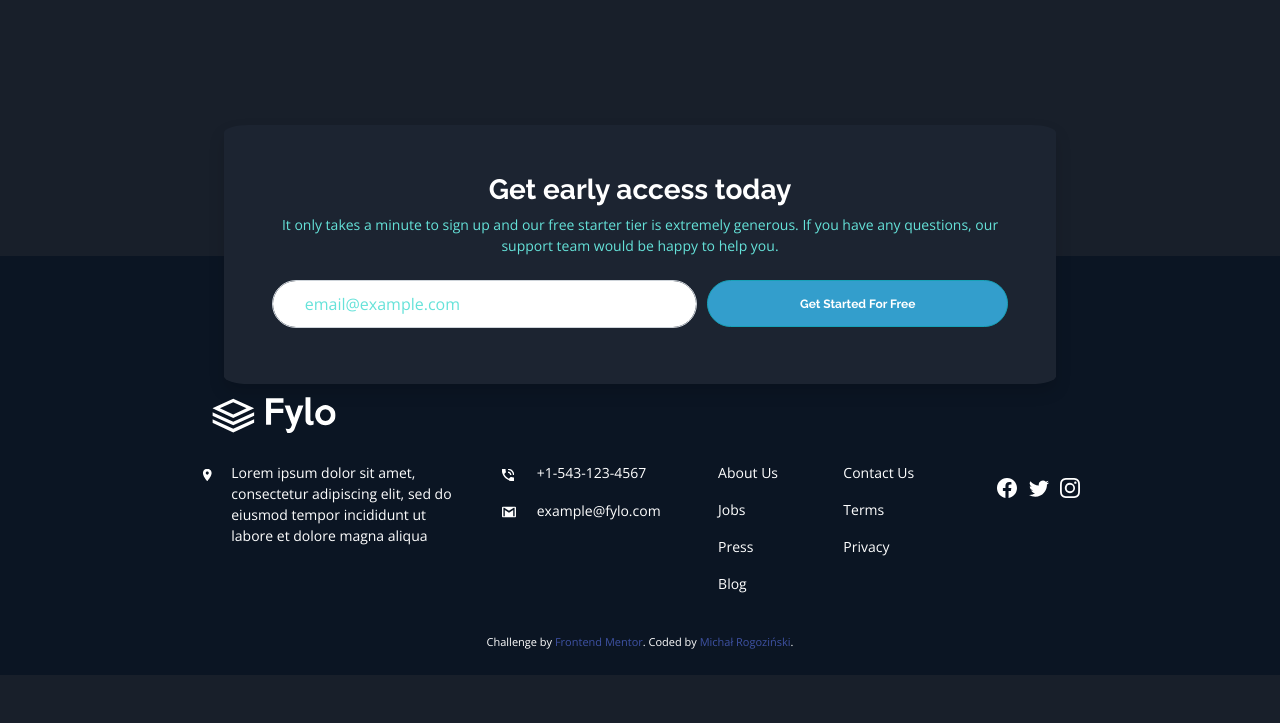
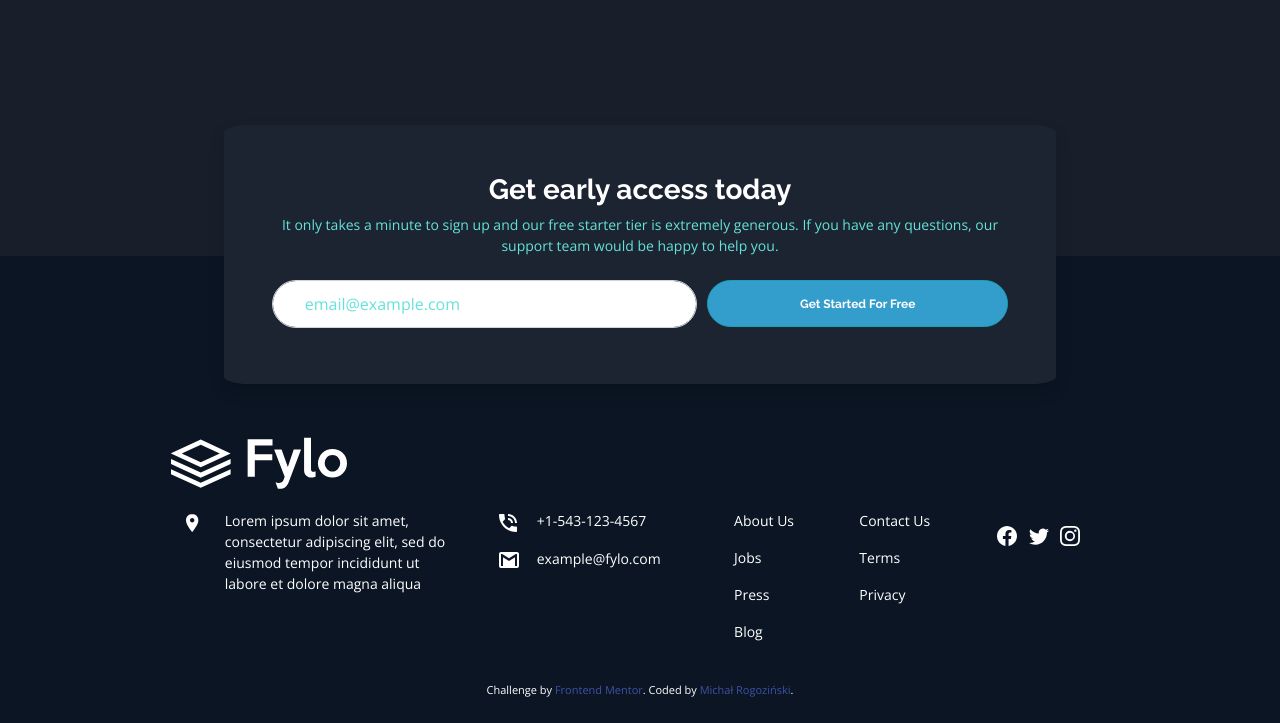
Before and after one commit to rogozinski/FrontEndMentor-FyloLandingPage-DarkTheme, a plain HTML site: page index.html in a window 1280 px wide. Shown: the part 2519-3242 px from the top of the page. Before the commit the page ends 3194 px from the top, so only its background shows below. Drawn offline with nearby package versions, Linux system fonts and the light colour scheme.

Commit message:
Project Update

```diff
--- a/index.html
+++ b/index.html
@@ -200,15 +200,15 @@
 
   <!--FOOTER-->
   <footer class="container-fluid">
-    <div class="row w-75 mx-auto">
-      <div class="col">
+    <div class="row w-75 mx-auto mt-5">
+      <div class="col  px-0">
         <a class="navbar-brand" href="#"><img class="img-fluid" src="images/logo.svg" alt="Fylo Logo"></a>
       </div>
     </div>
     <div class="row w-75 mx-auto">
       <div class="col-12 col-md-6 col-lg-4">
         <div class="row " id="footer_location">
-          <div class="col-1">
+          <div class="col-1 px-0">
             <img src="images/icon-location.svg" alt="">
           </div>
           <div class="col">
@@ -221,7 +221,7 @@
       </div>
       <div class="col-12 col-md-6 col-lg-3">
         <div class="row my-3">
-          <div class="col-1"><img src="images/icon-phone.svg" alt=""></div>
+          <div class="col-1 "><img src="images/icon-phone.svg" alt=""></div>
           <div class="col ml-2"><a href="tel:+15431234567">+1-543-123-4567</a></div>
         </div>
         <div class="row my-3">
@@ -233,7 +233,7 @@
         </ul>
       </div>
       <div class="pl-0 col-12 col-md-6 col-lg">
-        <ul class="pl-0">
+        <ul class="pl-3">
           <li><a href="#">About Us</a></li>
           <li><a href="#">Jobs</a></li>
           <li><a href="#">Press</a></li>
@@ -241,7 +241,7 @@
         </ul>
       </div>
       <div class="pl-0 col-12 col-md-6 col-lg">
-        <ul class="pl-0">
+        <ul class="pl-3">
           <li><a href="#">Contact Us</a></li>
           <li><a href="#">Terms</a></li>
           <li><a href="#">Privacy</a></li>
--- a/style.css
+++ b/style.css
@@ -149,9 +149,6 @@ footer a:hover{
     text-decoration: none;
 }
 
-footer img{
-    transform: scale(0.7, 0.7);
-}
 
 #footer_location{
     margin: 1rem 0;
```
